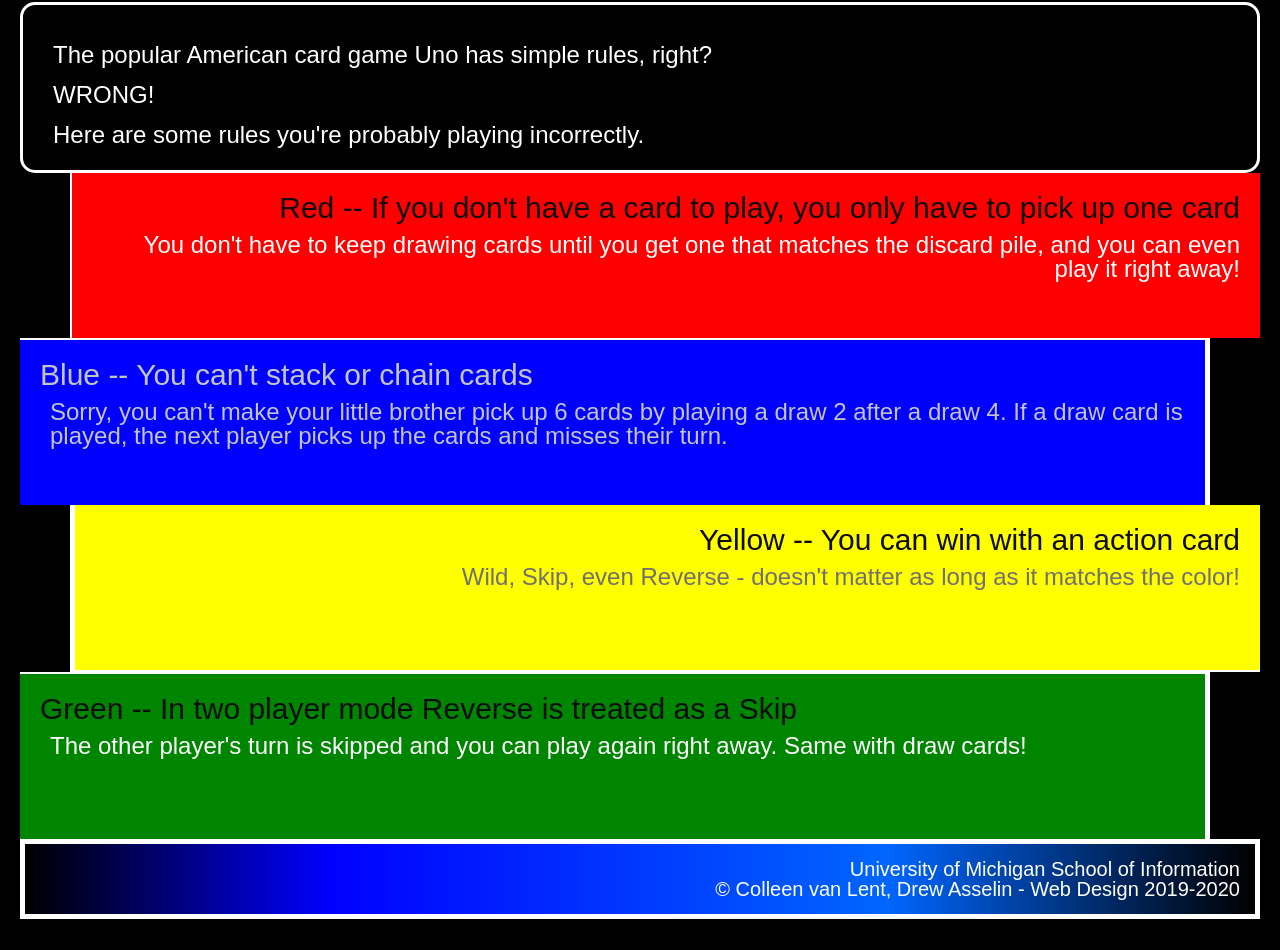
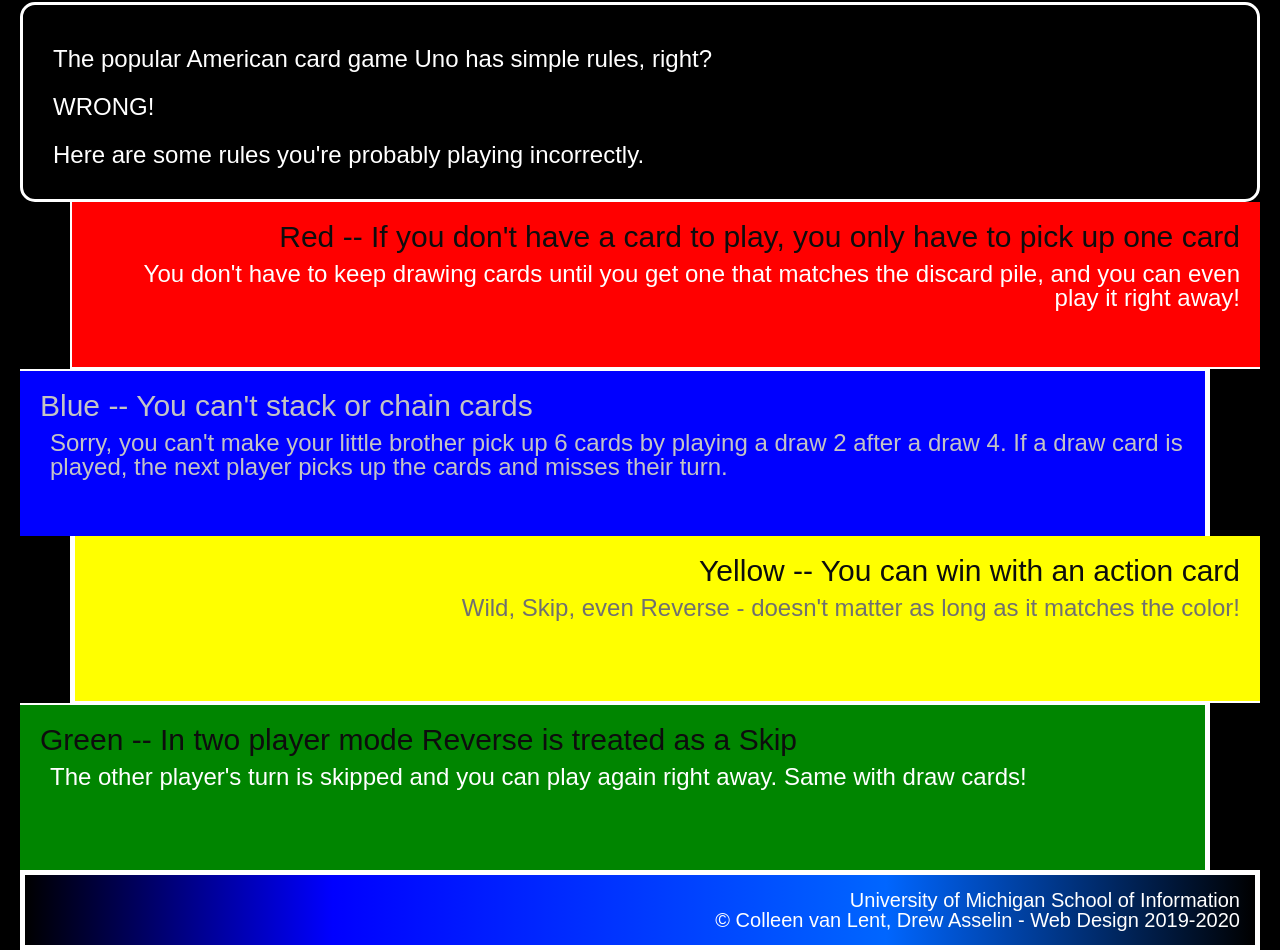
Before and after one commit to bdshaw37/hw3-2023, a plain HTML site: page index.html in a window 1280 px wide. Shown: the part 326-1276 px from the top of the page. Before the commit the page ends 1245 px from the top, so only its background shows below. Drawn offline with Linux system fonts and the light colour scheme.

Commit message:
Add files via upload

```diff
--- a/css/style.css
+++ b/css/style.css
@@ -37,7 +37,7 @@
 }
 
 div{
-    height: 125px;
+    min-height: 125px;
     padding: 20px;
     border: solid 3px #ffffff;
 }
@@ -45,7 +45,7 @@
 .introduction{
     border-radius: 15px;
     margin-top: 15px;
-    line-height: 250%;
+    line-height: 2;
 }
 
 .red{
@@ -53,11 +53,9 @@
     text-align: right;
     margin-left: 50px;
 
-    border: solid #ffffff 2px;
-    border-bottom: 2px;
-    border-top: 5px;
-    border-top: 0px;
-    border-right: 0px;
+    border: solid #ffffff 0px;
+    border-bottom-width: 2px;
+    border-left-width: 2px;
 
 }
 .blue{
@@ -66,11 +64,10 @@
     color: #C4C4C4;
 
     margin-right: 50px;
-    border: solid #ffffff 2px;
+    border: solid #ffffff 0px;
     border-top-width: 2px;
     border-right-width: 5px;
-    border-bottom-width: 0px;
-    border-left-width: 0px;
+
 }
 
 .blue h2{
@@ -82,11 +79,10 @@
     text-align: right;
     margin-left: 50px;
 
-    border: solid #ffffff 2px;
+    border: solid #ffffff 0px;
     border-bottom-width: 2px;
     border-left-width: 5px;
-    border-top-width: 0px;
-    border-right-width: 0px;
+
 
     color: #707070
 
@@ -95,11 +91,10 @@
     background-color: #008500;
     text-align: left;
     margin-right: 50px;
-    border: solid #ffffff 2px;
+    border: solid #ffffff 0px;
     border-right-width: 5px;
     border-top-width: 2px;
-    border-left-width: 0px;
-    border-bottom-width: 0px;
+
 
 }
 
```
